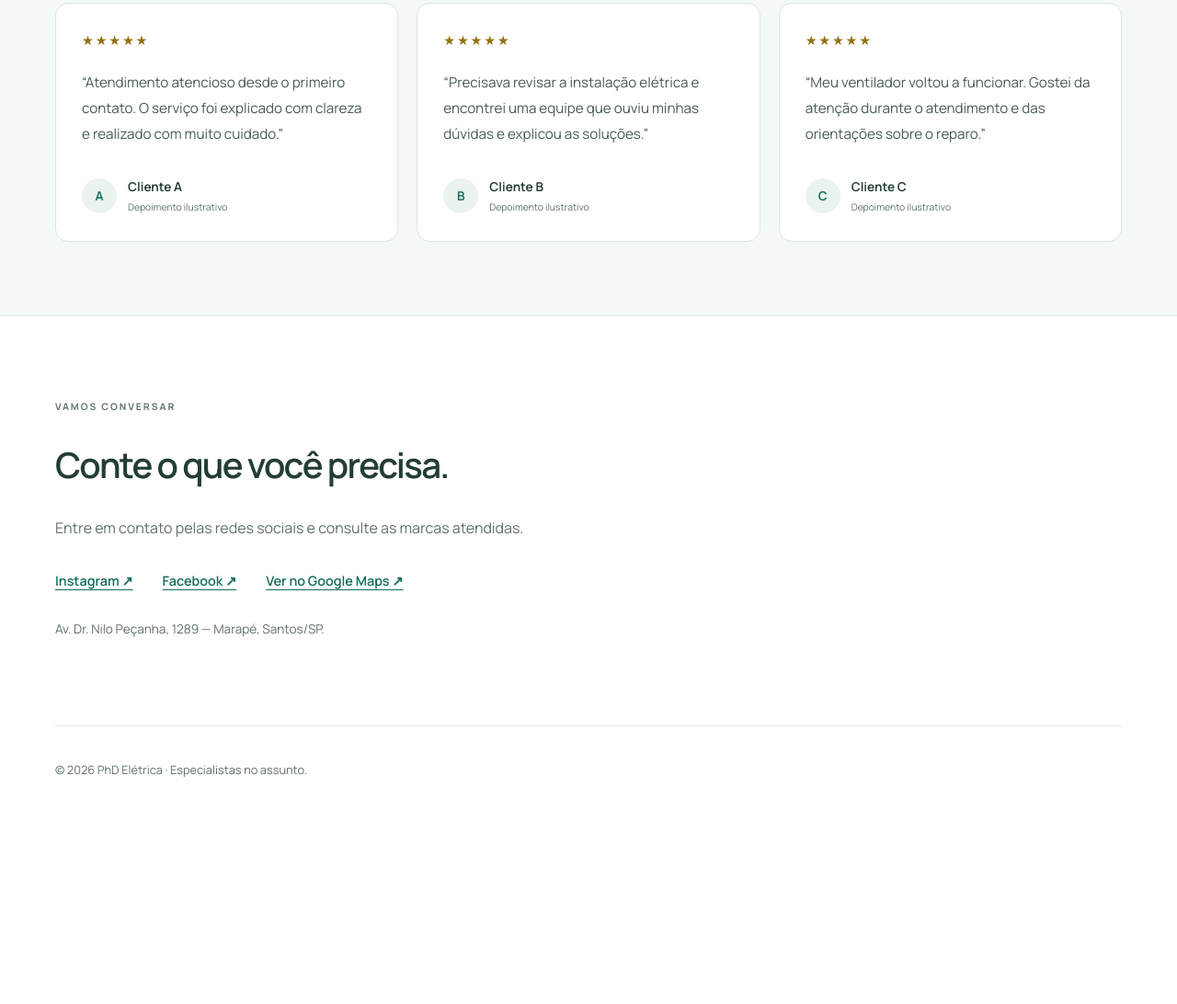
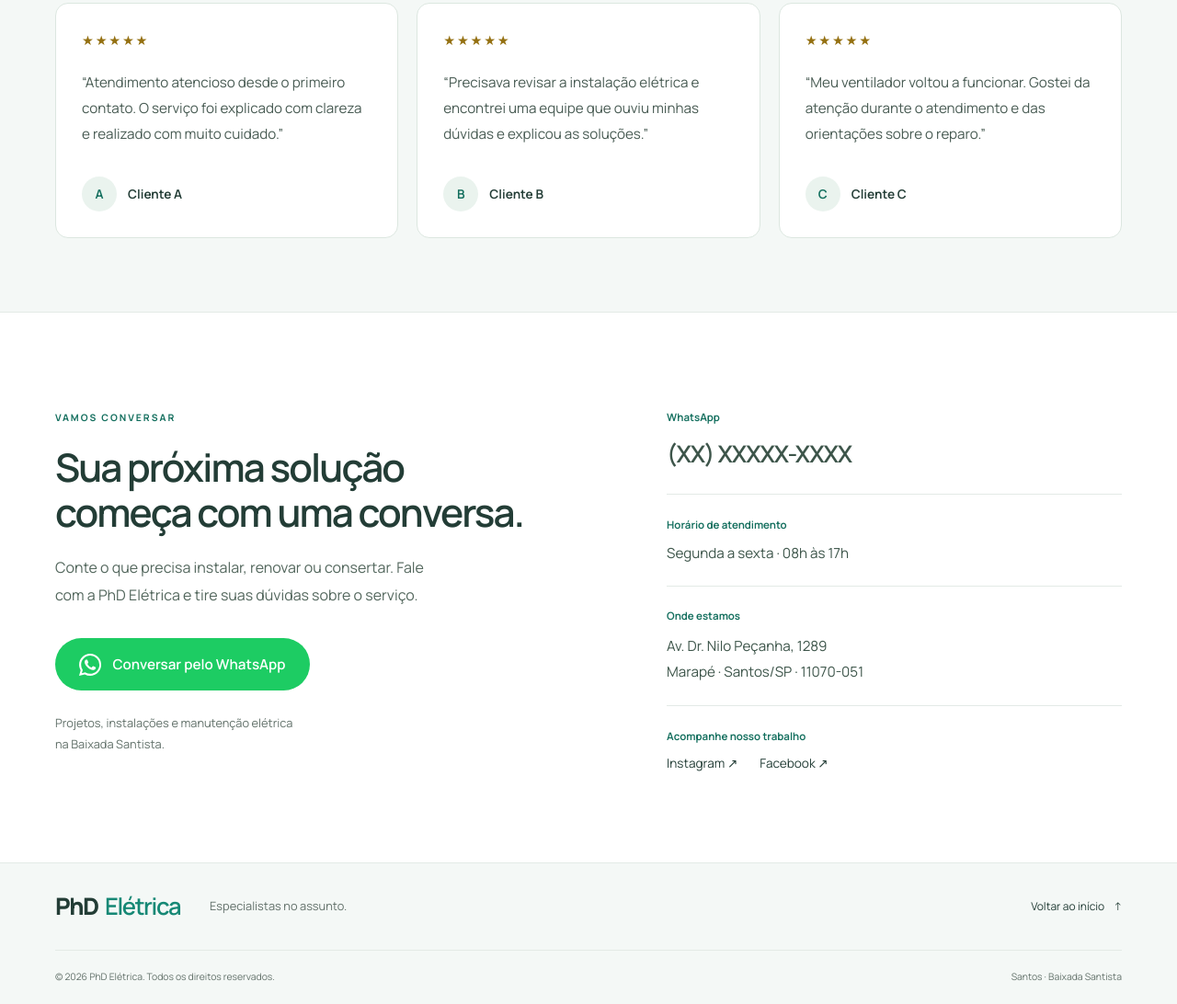
Before and after one commit to GuilhermeSP01/PHD-Eletrica, a plain HTML site: page apps/landing/index.html in a window 1280 px wide. Shown: the part 2509-3601 px from the top of the page at 92% size. Before the commit the page ends 3394 px from the top, so only its background shows below. Drawn offline with Linux system fonts and the light colour scheme.

Commit message:
feat(landing): add contact section and footer

```diff
--- a/apps/landing/index.html
+++ b/apps/landing/index.html
@@ -30,7 +30,6 @@
             <svg aria-hidden="true" width="22" height="22" viewBox="0 0 24 24" fill="currentColor"><path d="M20.52 3.48A11.9 11.9 0 0 0 12.05 0C5.45 0 .08 5.37.08 11.97c0 2.11.55 4.17 1.6 5.99L0 24l6.18-1.62a11.94 11.94 0 0 0 5.87 1.5h.01C18.65 23.88 24 18.51 24 11.92a11.86 11.86 0 0 0-3.48-8.44ZM12.06 21.86a9.9 9.9 0 0 1-5.04-1.38l-.36-.21-3.67.96.98-3.58-.24-.37a9.9 9.9 0 0 1-1.52-5.31c0-5.49 4.46-9.95 9.95-9.95a9.88 9.88 0 0 1 7.04 2.92 9.88 9.88 0 0 1 2.92 7.04c0 5.48-4.46 9.88-10.06 9.88Zm5.46-7.4c-.3-.15-1.77-.87-2.04-.97-.27-.1-.47-.15-.67.15-.2.3-.77.97-.94 1.17-.17.2-.35.22-.65.07-.3-.15-1.26-.46-2.4-1.48-.89-.8-1.49-1.78-1.66-2.08-.17-.3-.02-.46.13-.61.13-.13.3-.35.45-.52.15-.17.2-.3.3-.5.1-.2.05-.37-.02-.52-.08-.15-.67-1.62-.92-2.22-.24-.58-.49-.5-.67-.51h-.57c-.2 0-.52.07-.8.37-.27.3-1.04 1.02-1.04 2.49s1.07 2.89 1.22 3.09c.15.2 2.11 3.22 5.11 4.51.71.31 1.27.49 1.7.63.71.22 1.36.19 1.87.12.57-.09 1.77-.72 2.02-1.42.25-.7.25-1.3.17-1.42-.07-.13-.27-.2-.57-.35Z"/></svg>
             Conversar pelo WhatsApp
           </button>
-
         </div>
       </div>
     </section>
@@ -78,11 +77,11 @@
               </div>
             </div>
             <div class="brands-viewport">
-              <ul class="brand-grid" id="marcas" tabindex="0" aria-label="Marcas autorizadas ilustrativas; role horizontalmente para ver mais">
-                <li class="brand-placeholder"><span aria-hidden="true" class="brand-monogram">A</span><span>Marca A<small>Marca ilustrativa</small></span></li>
-                <li class="brand-placeholder"><span aria-hidden="true" class="brand-monogram">B</span><span>Marca B<small>Marca ilustrativa</small></span></li>
-                <li class="brand-placeholder"><span aria-hidden="true" class="brand-monogram">C</span><span>Marca C<small>Marca ilustrativa</small></span></li>
-                <li class="brand-placeholder"><span aria-hidden="true" class="brand-monogram">D</span><span>Marca D<small>Marca ilustrativa</small></span></li>
+              <ul class="brand-grid" id="marcas" tabindex="0" aria-label="Marcas autorizadas; role horizontalmente para ver mais">
+                <li class="brand-placeholder"><span aria-hidden="true" class="brand-monogram">A</span><span>Marca A</span></li>
+                <li class="brand-placeholder"><span aria-hidden="true" class="brand-monogram">B</span><span>Marca B</span></li>
+                <li class="brand-placeholder"><span aria-hidden="true" class="brand-monogram">C</span><span>Marca C</span></li>
+                <li class="brand-placeholder"><span aria-hidden="true" class="brand-monogram">D</span><span>Marca D</span></li>
               </ul>
             </div>
           </div>
@@ -112,35 +111,63 @@
         </div>
         <div class="review-grid">
           <figure class="review-card">
-            <span class="review-stars" aria-label="5 de 5 estrelas, nota ilustrativa">★★★★★</span>
+            <span class="review-stars" aria-label="5 de 5 estrelas, nota">★★★★★</span>
             <blockquote><p>“Atendimento atencioso desde o primeiro contato. O serviço foi explicado com clareza e realizado com muito cuidado.”</p></blockquote>
-            <figcaption><span class="review-avatar" aria-hidden="true">A</span><span>Cliente A<small>Depoimento ilustrativo</small></span></figcaption>
+            <figcaption><span class="review-avatar" aria-hidden="true">A</span><span>Cliente A</span></figcaption>
           </figure>
           <figure class="review-card">
-            <span class="review-stars" aria-label="5 de 5 estrelas, nota ilustrativa">★★★★★</span>
+            <span class="review-stars" aria-label="5 de 5 estrelas, nota">★★★★★</span>
             <blockquote><p>“Precisava revisar a instalação elétrica e encontrei uma equipe que ouviu minhas dúvidas e explicou as soluções.”</p></blockquote>
-            <figcaption><span class="review-avatar" aria-hidden="true">B</span><span>Cliente B<small>Depoimento ilustrativo</small></span></figcaption>
+            <figcaption><span class="review-avatar" aria-hidden="true">B</span><span>Cliente B</span></figcaption>
           </figure>
           <figure class="review-card">
-            <span class="review-stars" aria-label="5 de 5 estrelas, nota ilustrativa">★★★★★</span>
+            <span class="review-stars" aria-label="5 de 5 estrelas, nota">★★★★★</span>
             <blockquote><p>“Meu ventilador voltou a funcionar. Gostei da atenção durante o atendimento e das orientações sobre o reparo.”</p></blockquote>
-            <figcaption><span class="review-avatar" aria-hidden="true">C</span><span>Cliente C<small>Depoimento ilustrativo</small></span></figcaption>
+            <figcaption><span class="review-avatar" aria-hidden="true">C</span><span>Cliente C</span></figcaption>
           </figure>
         </div>
       </div>
     </section>
     <section id="contato" class="container section contact" aria-labelledby="titulo-contato">
-      <p class="eyebrow">Vamos conversar</p>
-      <h2 id="titulo-contato">Conte o que você precisa.</h2>
-      <p>Entre em contato pelas redes sociais e consulte as marcas atendidas.</p>
-      <div class="contact-links">
-        <a href="https://www.instagram.com/phddaeletrica/">Instagram ↗</a>
-        <a href="https://www.facebook.com/phddaeletrica/">Facebook ↗</a>
-        <a href="https://maps.app.goo.gl/8Go5ZisdMeApAcNz5">Ver no Google Maps ↗</a>
+      <div class="contact-layout">
+        <div class="contact-copy">
+          <p class="eyebrow">Vamos conversar</p>
+          <h2 id="titulo-contato">Sua próxima solução<br>começa com uma conversa.</h2>
+          <p class="contact-intro">Conte o que precisa instalar, renovar ou consertar. Fale com a PhD Elétrica e tire suas dúvidas sobre o serviço.</p>
+          <button class="button" type="button" disabled>
+            <svg aria-hidden="true" width="22" height="22" viewBox="0 0 24 24" fill="currentColor"><path d="M20.52 3.48A11.9 11.9 0 0 0 12.05 0C5.45 0 .08 5.37.08 11.97c0 2.11.55 4.17 1.6 5.99L0 24l6.18-1.62a11.94 11.94 0 0 0 5.87 1.5h.01C18.65 23.88 24 18.51 24 11.92a11.86 11.86 0 0 0-3.48-8.44ZM12.06 21.86a9.9 9.9 0 0 1-5.04-1.38l-.36-.21-3.67.96.98-3.58-.24-.37a9.9 9.9 0 0 1-1.52-5.31c0-5.49 4.46-9.95 9.95-9.95a9.88 9.88 0 0 1 7.04 2.92 9.88 9.88 0 0 1 2.92 7.04c0 5.48-4.46 9.88-10.06 9.88Zm5.46-7.4c-.3-.15-1.77-.87-2.04-.97-.27-.1-.47-.15-.67.15-.2.3-.77.97-.94 1.17-.17.2-.35.22-.65.07-.3-.15-1.26-.46-2.4-1.48-.89-.8-1.49-1.78-1.66-2.08-.17-.3-.02-.46.13-.61.13-.13.3-.35.45-.52.15-.17.2-.3.3-.5.1-.2.05-.37-.02-.52-.08-.15-.67-1.62-.92-2.22-.24-.58-.49-.5-.67-.51h-.57c-.2 0-.52.07-.8.37-.27.3-1.04 1.02-1.04 2.49s1.07 2.89 1.22 3.09c.15.2 2.11 3.22 5.11 4.51.71.31 1.27.49 1.7.63.71.22 1.36.19 1.87.12.57-.09 1.77-.72 2.02-1.42.25-.7.25-1.3.17-1.42-.07-.13-.27-.2-.57-.35Z"/></svg>
+            Conversar pelo WhatsApp
+          </button>
+          <p class="contact-region">Projetos, instalações e manutenção elétrica<br>na Baixada Santista.</p>
+        </div>
+        <div class="contact-details">
+          <div class="contact-detail">
+            <span class="contact-label">WhatsApp</span>
+            <p class="contact-phone">(XX) XXXXX-XXXX</p>
+          </div>
+          <div class="contact-detail">
+            <span class="contact-label">Horário de atendimento</span>
+            <p>Segunda a sexta · 08h às 17h</p>
+          </div>
+          <div class="contact-detail">
+            <span class="contact-label">Onde estamos</span>
+            <address>Av. Dr. Nilo Peçanha, 1289<br>Marapé · Santos/SP · 11070-051</address>
+          </div>
+          <div class="contact-detail contact-socials">
+            <span class="contact-label">Acompanhe nosso trabalho</span>
+            <div><a href="https://www.instagram.com/phddaeletrica/">Instagram <span aria-hidden="true">↗</span></a><a href="https://www.facebook.com/phddaeletrica/">Facebook <span aria-hidden="true">↗</span></a></div>
+          </div>
+        </div>
       </div>
-      <p class="note">Av. Dr. Nilo Peçanha, 1289 — Marapé, Santos/SP.</p>
     </section>
   </main>
-  <footer class="container footer"><p>© <span id="ano">2026</span> PhD Elétrica · Especialistas no assunto.</p></footer>
+  <footer class="site-footer">
+    <div class="container footer-main">
+      <a class="brand" href="#inicio" aria-label="PhD Elétrica — voltar ao início">PhD <span>Elétrica</span></a>
+      <p>Especialistas no assunto.</p>
+      <a class="back-to-top" href="#inicio">Voltar ao início <span aria-hidden="true">↑</span></a>
+    </div>
+    <div class="container footer-bottom"><p>© <span id="ano">2026</span> PhD Elétrica. Todos os direitos reservados.</p><span>Santos · Baixada Santista</span></div>
+  </footer>
 </body>
 </html>
--- a/apps/landing/styles.css
+++ b/apps/landing/styles.css
@@ -225,3 +225,42 @@ h3 { font-size: 1.05rem; font-weight: 600; letter-spacing: -.02em; }
   .review-map::after { background: linear-gradient(90deg, white, #ffffffed 20%, #ffffff80 50%, #ffffff00 85%); }
   .map-gps-button { width: 40px; height: 40px; right: .75rem; bottom: .75rem; }
 }
+
+/* Contato e encerramento */
+.contact { padding-block: 6rem; }
+.contact-layout { display: grid; grid-template-columns: 1.15fr 1fr; gap: 6rem; align-items: start; }
+.contact-copy h2 { max-width: 23ch; font-size: clamp(2rem, 3.3vw, 3rem); line-height: 1.18; margin-block: 1.25rem; }
+.contact-intro { max-width: 42ch; font-size: 1rem; line-height: 1.85; color: #53675d; margin-bottom: 2rem; }
+.contact-region { color: #62716a; font-size: .8rem; line-height: 1.8; margin-top: 1.5rem; }
+.contact-details { padding-top: .5rem; }
+.contact-detail { padding: 1.4rem 0; border-bottom: 1px solid var(--border); }
+.contact-detail:first-child { padding-top: 0; }
+.contact-detail:last-child { border-bottom: 0; padding-bottom: 0; }
+.contact-label { display: block; color: var(--accent-dark); font-size: .72rem; font-weight: 650; margin-bottom: .6rem; }
+.contact-detail p { margin: 0; font-size: .95rem; color: #3d554a; }
+.contact-detail .contact-phone { font-size: 1.6rem; font-weight: 600; letter-spacing: -.04em; }
+.contact-detail small { display: block; margin-top: .4rem; color: #62716a; font-size: .67rem; }
+.contact-detail address { font-style: normal; font-size: .95rem; line-height: 1.85; color: #3d554a; }
+.contact-text-link { display: inline-flex; gap: .5rem; margin-top: .75rem; font-size: .8rem; color: var(--accent-dark); }
+.contact-socials > div { display: flex; flex-wrap: wrap; gap: 1.5rem; font-size: .85rem; }
+.contact-socials a { text-decoration: none; }
+.contact-socials a:hover { text-decoration: underline; }
+.site-footer { background: #f4f8f6; border-top: 1px solid var(--border); }
+.footer-main { display: flex; align-items: center; gap: 2rem; padding-block: 2rem; }
+.footer-main > p { margin: 0; font-size: .8rem; color: #62716a; }
+.back-to-top { margin-left: auto; font-size: .75rem; text-decoration: none; }
+.back-to-top span { display: inline-block; margin-left: .5rem; }
+.footer-bottom { display: flex; align-items: center; justify-content: space-between; gap: 1rem; border-top: 1px solid var(--border); padding-block: 1.25rem; color: #62716a; font-size: .65rem; }
+.footer-bottom p { margin: 0; }
+@media (max-width: 1000px) { .contact-layout { gap: 3rem; } }
+@media (max-width: 700px) {
+  .contact { padding-block: 3.5rem; }
+  .contact-layout { grid-template-columns: minmax(0, 1fr); gap: 2.5rem; }
+  .contact-copy h2 { font-size: 2rem; }
+  .contact-intro { font-size: .95rem; }
+  .contact-detail .contact-phone { font-size: 1.4rem; }
+  .footer-main { flex-wrap: wrap; gap: .75rem 1rem; }
+  .footer-main > p { flex-basis: 100%; order: 2; }
+  .footer-main .brand { font-size: 1.25rem; }
+  .footer-bottom { flex-direction: column; align-items: flex-start; gap: .5rem; }
+}
```
